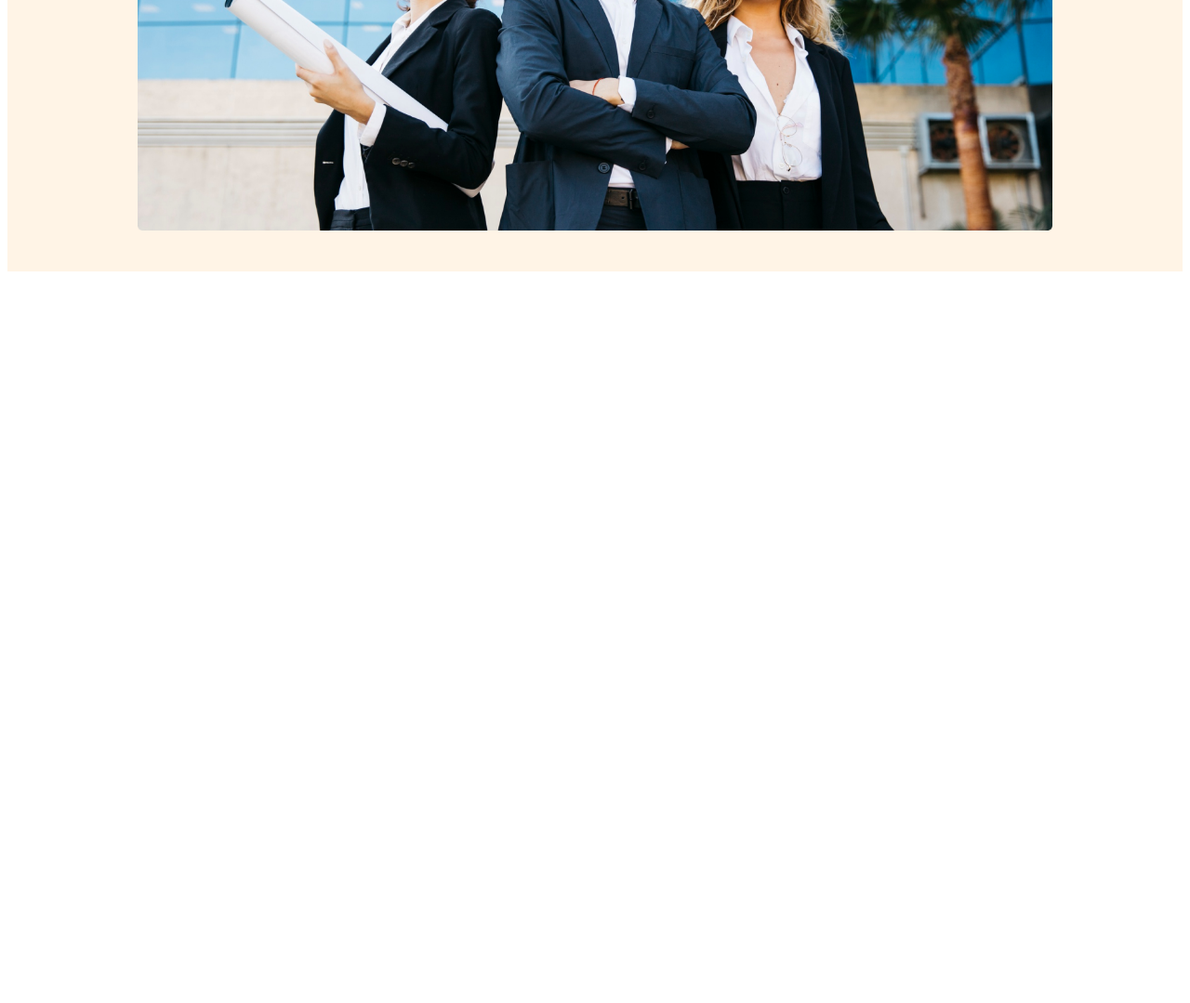
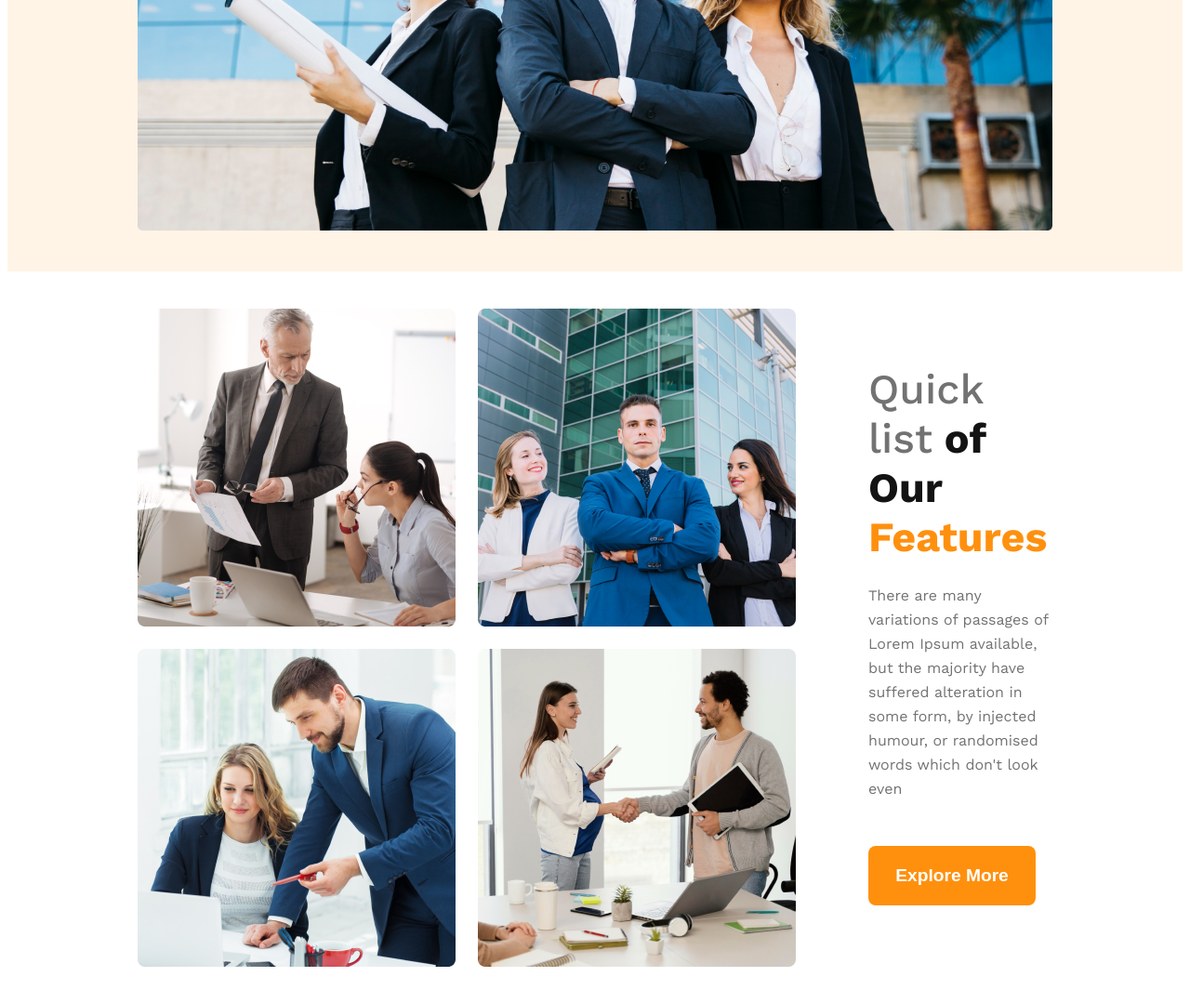
Before and after one commit to hellosiyam/mi-two-mo-nine-repo, a plain HTML site: page index.html in a window 1280 px wide. Shown: the part 797-1876 px from the top of the page at 93% size. Before the commit the page ends 1097 px from the top, so only its background shows below. Drawn offline with nearby package versions, Linux system fonts and the light colour scheme.

Commit message:
Team section

```diff
--- a/index.html
+++ b/index.html
@@ -10,6 +10,7 @@
     </head>
     <link rel="stylesheet" href="style/style.css">
 <body>
+    <!-- Header section -->
     <header>
         <nav>
             <h3>G3 Architects</h3>
@@ -28,10 +29,23 @@
             </div>
             <img class="banner-img" src="resorces/banner.png" alt="" srcset="">
         </div>
-
     </header>
+    <!-- Header end -->
     <main>
-
+        <!-- Teams section -->
+         <div class="teams-container">
+            <div class="teams-img">
+                <img src="resorces/team1.png" alt="" srcset="">
+                <img src="resorces/team2.png" alt="" srcset="">
+                <img src="resorces/team3.png" alt="" srcset="">
+                <img src="resorces/team4.png" alt="" srcset="">
+            </div>
+            <div class="teams-content">
+                <h3 class="teams-tittle"><span class="quick">Quick list</span> <span class="of">of Our</span> <span class="features">Features</span></h3>
+                <p class="teams-description">There are many variations of passages of Lorem Ipsum available, but the majority have suffered alteration in some form, by injected humour, or randomised words which don't look even</p>
+                <button class="primary-btn" type="button">Explore More</button>
+            </div>
+         </div>
     </main>
     <footer>
 
--- a/style/style.css
+++ b/style/style.css
@@ -11,15 +11,14 @@ header{
     padding: 40px 140px;
 }
 nav{
-
     display: flex;
     justify-content: space-between;
     align-items: center;
 }
 nav h3{
-    color: var(--Dark-01, #131313);
+    color:  #131313;
     text-align: center;
-    font-size: 2.81em;
+    font-size: 2.8rem;
     font-weight: 600;
 }
 nav ul{
@@ -28,9 +27,9 @@ nav ul{
 }
 nav li{
     list-style: none;
-    color: var(--Dark-02, #424242);
+    color:  #424242;
     text-align: center;
-    font-size: 1.12em;
+    font-size: 1.1rem;
     font-weight: 500;
     line-height: 26px;
 }
@@ -42,15 +41,15 @@ nav li{
     margin: 0 auto;
 }
 .tittle{
-    color: var(--Dark-01, #131313);
-    font-size: 4em;
+    color:  #131313;
+    font-size: 4rem;
     font-weight: 700;
     margin: 10px;
 }
 .tittle-description{
-    color: var(--Dark-03, #727272);
+    color:  #727272;
     text-align: center;
-    font-size: 1em;
+    font-size: 1rem;
     font-weight: 400;
     line-height: 26px;
     margin-top: 16px;
@@ -63,7 +62,7 @@ nav li{
     background: #FF900E;
     color: #FFF;
     text-align: center;
-    font-size: 1.25em;
+    font-size: 1.2rem;
     font-weight: 600;
     border: none;
     margin-top: 16px;
@@ -73,6 +72,47 @@ nav li{
     width: 100%;
 }
 
+/* main section */
+main{
+    max-width: 1503px;
+    margin: 0 auto;
+}
+/* Teams style */
+.teams-container{
+    display: flex;
+    align-items: center;
+    gap: 78px;
+    padding: 40px 140px;
+}
+.teams-img{
+    display: grid;
+    grid-template-columns: repeat(2, 1fr);
+    gap: 24px;
+}
+.teams-tittle{
+    font-size: 2.8rem;
+    margin-bottom: 24px;
+}
+.teams-tittle .quick{
+    color: #727272;
+    font-weight: 500;
+}
+.teams-tittle .of{
+    color:  #131313;
+    font-weight: 700;
+}
+.teams-tittle .features{
+    color: #FF900E;
+    font-weight: 700;
+}
+.teams-description{
+    color: #727272;
+    font-size: 1rem;
+    font-weight: 400;
+    line-height: 26px;
+    margin-top: 24px;
+    margin-bottom: 32px;
+}
 /* Responsive media quary */
 /* Mobile devices */
 @media screen and (max-width:576px) {
@@ -81,14 +121,13 @@ nav li{
 }
     nav{
         flex-direction: column;
-        /* margin: 0px; */
     }
     nav ul{
         padding: 0px;
         gap: 20px;
     }
     .tittle {
-        font-size: 3.5em;
+        font-size: 3.5rem;
     }
 }
 
@@ -99,13 +138,13 @@ nav li{
 }
     nav{
         flex-direction: column;
-        /* margin: 0px; */
+
     }
     nav ul{
         padding: 0px;
         gap: 40px;
     }
     .tittle {
-        font-size: 3.5em;
+        font-size: 3.5rem;
     }
 }
```
